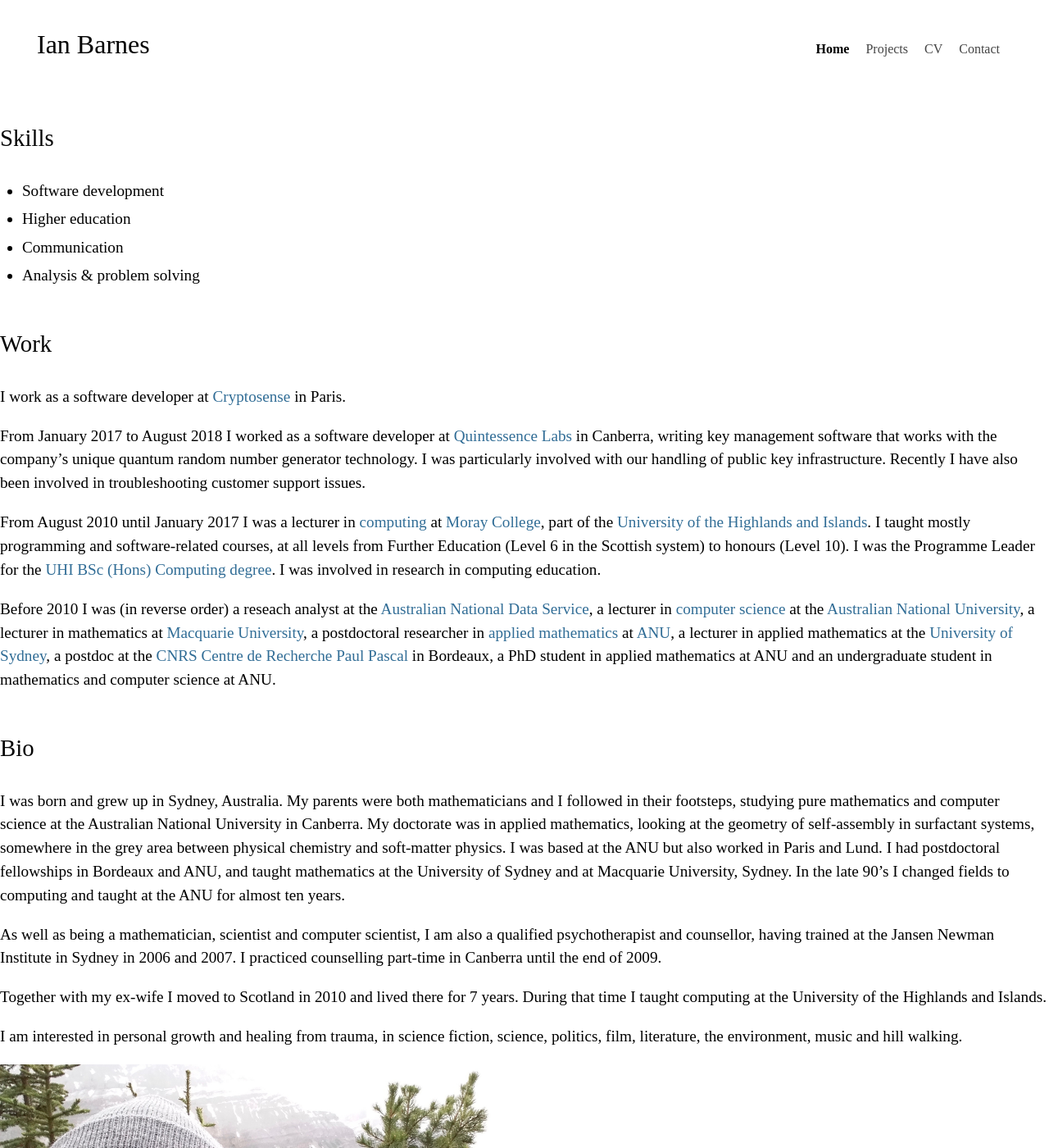
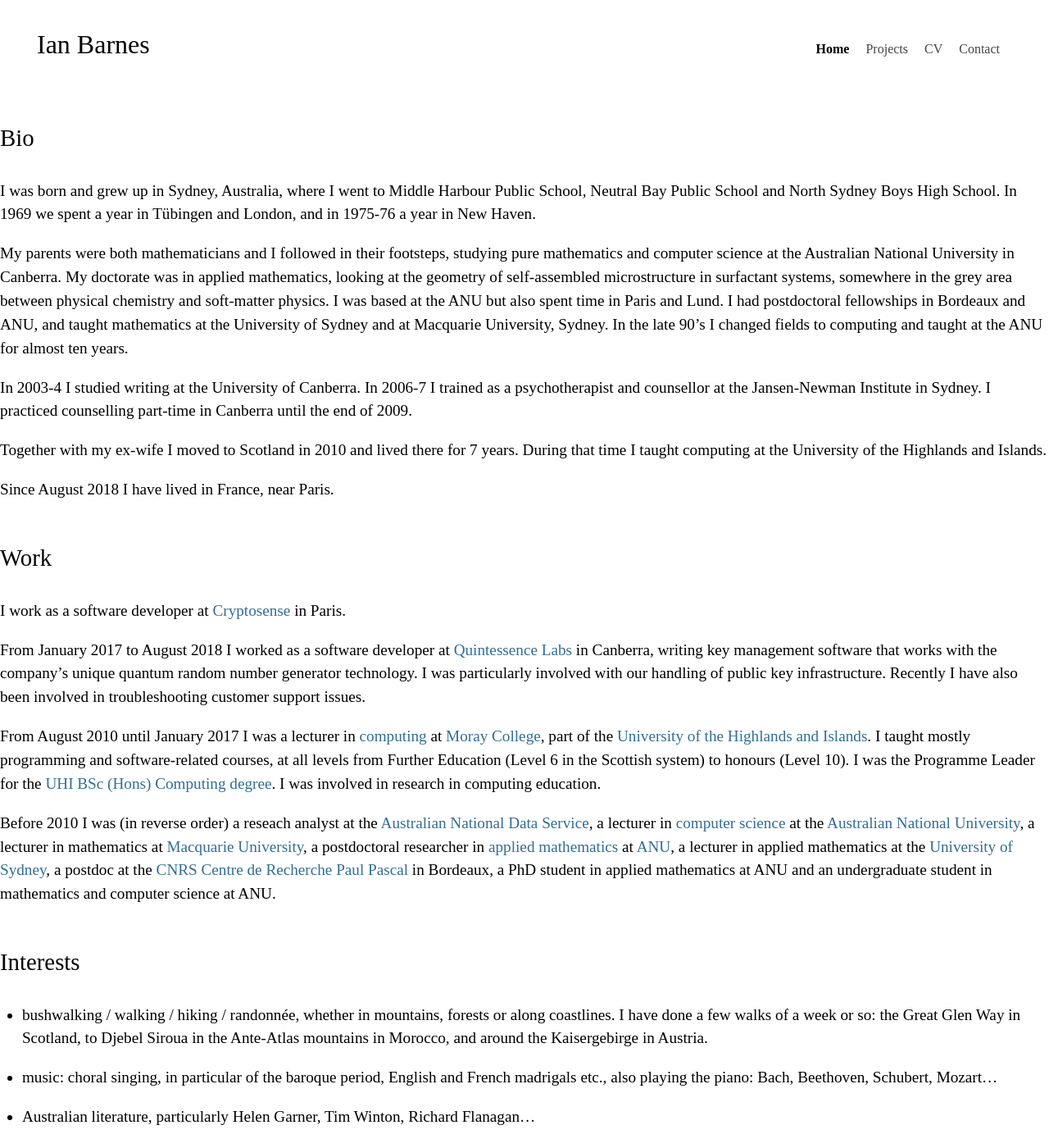
Before and after one commit to ian-barnes/ian-barnes.github.io, a Jekyll site: the page built from index.md, in a window 1280 px wide and 1400 px high. Shown: the whole window at 82% size. Built offline with Jekyll 4.4.1, drawn with Linux system fonts in a browser that asks for light colours; some web fonts are replaced; some of the changed text lies outside the part shown.

Commit message:
More updates

```diff
--- a/index.md
+++ b/index.md
@@ -4,15 +4,33 @@ title: Home
 description: Personal web site of Ian Barnes
 ---
 
+Bio
+---
 
-Skills
-------
+I was born and grew up in Sydney, Australia, where I went to Middle Harbour
+Public School, Neutral Bay Public School and North Sydney Boys High School. In
+1969 we spent a year in Tübingen and London, and in 1975-76 a year in New
+Haven.
 
-- Software development
-- Higher education
-- Communication
-- Analysis & problem solving
+My parents were both mathematicians and I followed in their footsteps, studying
+pure mathematics and computer science at the Australian National University in
+Canberra. My doctorate was in applied mathematics, looking at the geometry of
+self-assembled microstructure in surfactant systems, somewhere in the grey area
+between physical chemistry and soft-matter physics. I was based at the ANU but
+also spent time in Paris and Lund. I had postdoctoral fellowships in Bordeaux
+and ANU, and taught mathematics at the University of Sydney and at Macquarie
+University, Sydney. In the late 90's I changed fields to computing and taught
+at the ANU for almost ten years.
 
+In 2003-4 I studied writing at the University of Canberra. In 2006-7 I trained
+as a psychotherapist and counsellor at the Jansen-Newman Institute in Sydney. I
+practiced counselling part-time in Canberra until the end of 2009.
+
+Together with my ex-wife I moved to Scotland in 2010 and lived there for 7
+years. During that time I taught computing at the University of the Highlands
+and Islands.
+
+Since August 2018 I have lived in France, near Paris.
 
 Work
 ----
@@ -61,31 +77,26 @@ science at ANU.
 [CNRS]: http://www.cnrs.fr/
 [CRPP]: http://www.crpp-bordeaux.cnrs.fr/
 
+Interests
+---------
 
-Bio
----
+- bushwalking / walking / hiking / randonnée, whether in mountains, forests or
+  along coastlines. I have done a few walks of a week or so: the Great Glen Way
+  in Scotland, to Djebel Siroua in the Ante-Atlas mountains in Morocco, and
+  around the Kaisergebirge in Austria.
 
-I was born and grew up in Sydney, Australia. My parents were both
-mathematicians and I followed in their footsteps, studying pure mathematics and
-computer science at the Australian National University in Canberra. My
-doctorate was in applied mathematics, looking at the geometry of self-assembly
-in surfactant systems, somewhere in the grey area between physical chemistry
-and soft-matter physics. I was based at the ANU but also worked in Paris and
-Lund. I had postdoctoral fellowships in Bordeaux and ANU, and taught
-mathematics at the University of Sydney and at Macquarie University, Sydney. In
-the late 90's I changed fields to computing and taught at the ANU for almost
-ten years.
+- music: choral singing, in particular of the baroque period, English and
+  French madrigals etc., also playing the piano: Bach, Beethoven, Schubert,
+  Mozart...
 
-As well as being a mathematician, scientist and computer scientist, I am also a
-qualified psychotherapist and counsellor, having trained at the Jansen Newman
-Institute in Sydney in 2006 and 2007. I practiced counselling part-time in
-Canberra until the end of 2009.
+- Australian literature, particularly Helen Garner, Tim Winton, Richard
+  Flanagan...
 
-Together with my ex-wife I moved to Scotland in 2010 and lived there for 7
-years. During that time I taught computing at the University of the Highlands
-and Islands.
+- non-formulaic science fiction: Ursula K. LeGuin, Doris Lessing, William
+  Gibson, Margaret Atwood, Cory Doctorow, Neal Stephenson
 
-I am interested in personal growth and healing from trauma, in science fiction,
-science, politics, film, literature, the environment, music and hill walking.
+- politics, social change, science, the environment
+
+- personal growth, trauma, sexual politics, men's work
 
 ![At Lake Louise in the Canadian Rockies, June 2016]({{ site.baseurl }}/images/2016-06-11-10-31-14-Lake-Louise.jpg)
```
Also changed, not shown: other parts of index.md (+14 -16 lines), contact/index.md (+0 -1 lines), cv/index.md (+0 -4 lines), projects/index.md (+1 -3 lines), README.md.
